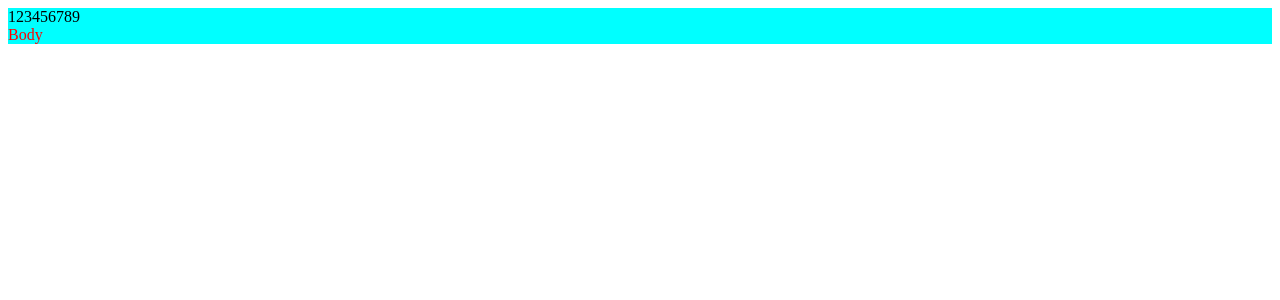
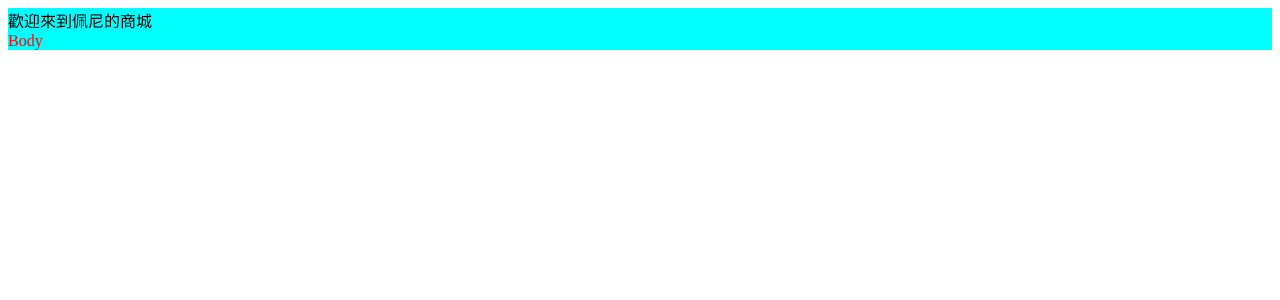
Before and after one commit to csdsdasdcwcwadx/penny-store, a React app: page / in a window 1280 px wide. Shown: the top 300 px of the page. Built offline with nearby package versions, Linux system fonts and the light colour scheme.

Commit message:
ci(master): 修正為客製化

```diff
--- a/public/index.html
+++ b/public/index.html
@@ -24,7 +24,7 @@
             crossorigin
             src="https://unpkg.com/react-dom@18.1.0/umd/react-dom.development.js"
         ></script>
-        <title>產品頁</title>
+        <title>佩尼商城</title>
     </head>
     <body>
         <noscript>You need to enable JavaScript to run this app.</noscript>
--- a/src/pages/busSeatReservation/index.tsx
+++ b/src/pages/busSeatReservation/index.tsx
@@ -12,7 +12,7 @@ function BusSeatReservation() {
 
     return (
         <div className={styles.color}>
-            123456789
+            歡迎來到佩尼的商城
             <Body/>
         </div>
     );
```
